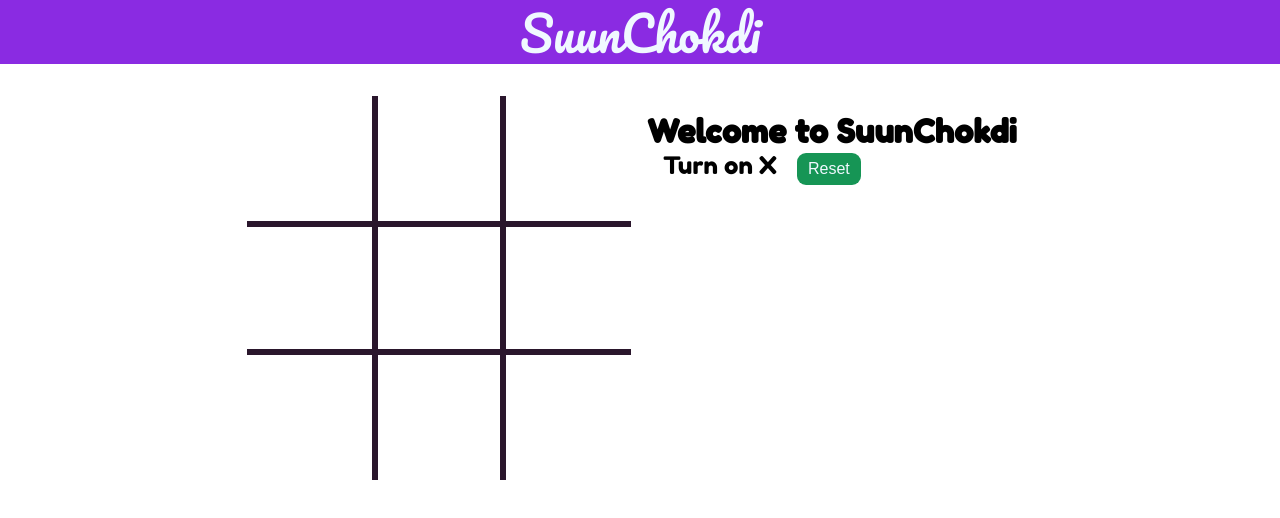
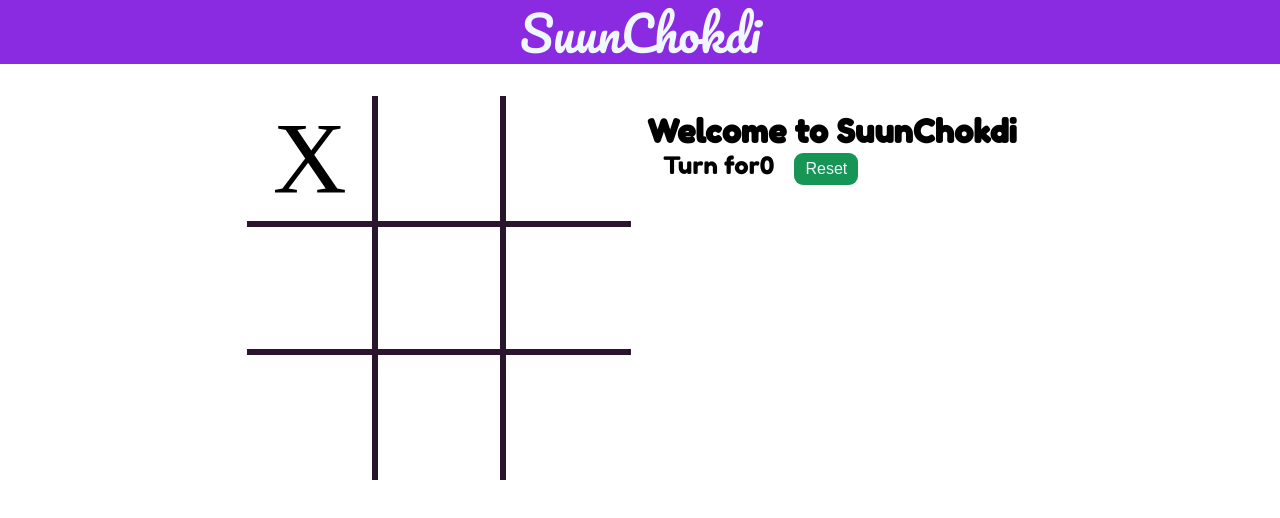
Before and after one commit to Nikka99/Tic-Tac-Toe, a plain HTML site: page index.html in a window 1280 px wide. Both pictures are taken after a click on the element 311 px from the left and 160 px from the top of the page. Drawn offline with Linux system fonts and the light colour scheme.

Commit message:
3rd commit

```diff
--- a/index.html
+++ b/index.html
@@ -25,7 +25,7 @@
         <h1>Welcome to SuunChokdi</h1>
         <div>
           <span class="info">Turn on X</span>
-          <button type="reset" id="reset">Reset</button>
+          <button id="reset">Reset</button>
         </div>
         <div class="img">
             <img src="excited.gif" alt="" />
--- a/script.js
+++ b/script.js
@@ -1,34 +1,75 @@
-console.log('Tic Tac Toe SuunChokadi');
-let music = new Audio('music.mp3');
-let audioTurn = new Audio('ting.mp3');
-let gameover = new Audio('gameover.mp3');
+console.log("Tic Tac Toe SuunChokadi");
+let music = new Audio("music.mp3");
+let audioTurn = new Audio("ting.mp3");
+let gameover = new Audio("gameover.mp3");
 let turn = "X";
 let isgameover = false;
 
 //function to change the turn
 
-const changeTurn = ()=> {
-    return turn === "X"? "0" : "X";
+const changeTurn = () => {
+  return turn === "X" ? "0" : "X"
 }
 
 //function to check for a win
 
-const checkWin = ()=> {
-    let boxtext = document.getElementsByClassName('boxvalue');
-    let wins= [
-        [0,1,2],
-        [3,4,5],
-        [6,7,8],
-        [0,3,6],
-        [1,4,7],
-        [2,5,8],
-        [0,4,8],
-        [2,4,6]
-    ]
-    wins.forEach(e => {
-        if((boxtext[e[0]].innerText === boxtext[e[1]].innerText) && (boxtext[e[2]].innerText === boxtext[e[1]].innerText)  && (boxtext[e[0]].innerText !== ""))
-        {
+const checkWin = () => {
+  let boxtext = document.getElementsByClassName("boxvalue");
+  let wins = [
+    [0, 1, 2],
+    [3, 4, 5],
+    [6, 7, 8],
+    [0, 3, 6],
+    [1, 4, 7],
+    [2, 5, 8],
+    [0, 4, 8],
+    [2, 4, 6],
+  ];
+  wins.forEach((e) => {
+    if (
+      (boxtext[e[0]].innerText === boxtext[e[1]].innerText) &&
+      (boxtext[e[2]].innerText === boxtext[e[1]].innerText) &&
+      (boxtext[e[0]].innerText !== "")
+    ) {
+      document.querySelector(".info").innerText =
+        boxtext[e[0]].innerText + "WON";
+      isgameover = true;
+      document
+        .querySelector(".img")
+        .getElementsByTagName("img")[0].style.width = "200px";
 
+    }
+  });
+};
+
+//game Logic
+// music.play();
+let boxes = document.getElementsByClassName('box');
+Array.from(boxes).forEach(element => {
+  let boxtext = element.querySelector('.boxvalue');
+    element.addEventListener('click', ()=> {
+        if (boxtext.innerText === '') {
+            boxtext.innerText = turn;
+            turn = changeTurn();
+            audioTurn.play();
+            checkWin();
+            if(!isgameover ){
+                document.getElementsByClassName('info')[0].innerText = "Turn for" + turn;
+            }
         }
     })
-}
+})
+
+//Add onclick listener to reset button
+
+reset.addEventListener('click', ()=> {
+    let boxtexts = document.querySelectorAll('.boxvalue');
+    Array.from(boxtexts).forEach(element => {
+        element.innerText = ""
+    });
+    turn = "X";
+    isgameover = false;
+    document.getElementsByClassName('info')[0].innerText = "Turn for" + turn;
+    document.querySelector('img').getElementsByTagName('img')[0].style.width= "0px";
+
+});
```
